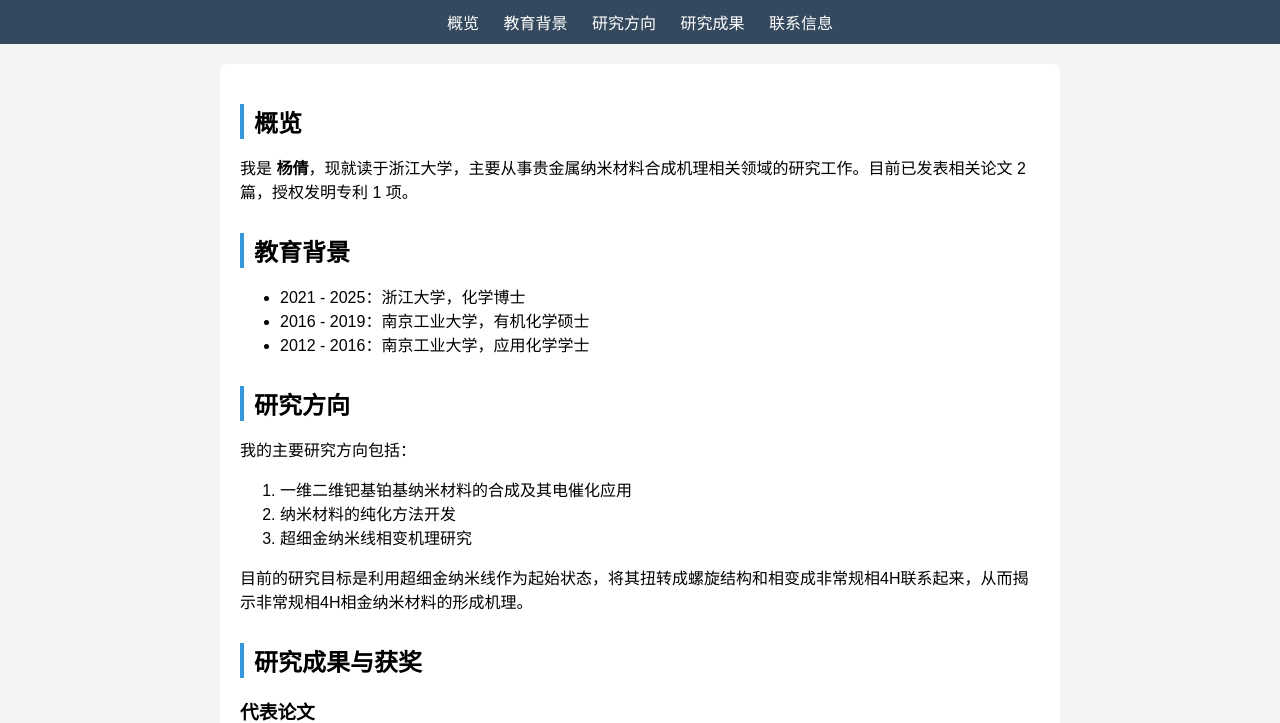
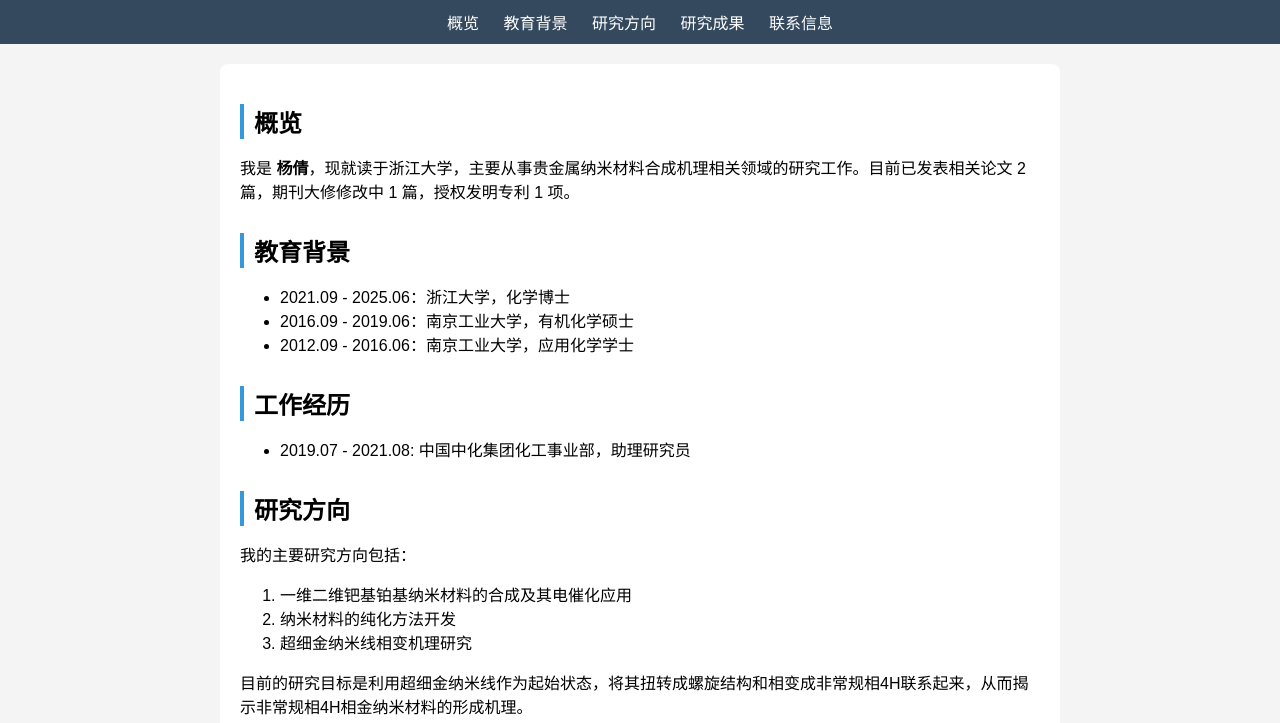
Before and after one commit to yangqian0227/yangqian0227.github.io, a plain HTML site: page index.html in a window 1280 px wide. Shown: the part 86-809 px from the top of the page. Drawn offline with Linux system fonts and the light colour scheme.

Commit message:
Update index.html

```diff
--- a/index.html
+++ b/index.html
@@ -78,16 +78,23 @@
     <!-- 概览 -->
     <section id="overview">
       <h2>概览</h2>
-      <p>我是 <strong>杨倩</strong>，现就读于浙江大学，主要从事贵金属纳米材料合成机理相关领域的研究工作。目前已发表相关论文 2 篇，授权发明专利 1 项。</p>
+      <p>我是 <strong>杨倩</strong>，现就读于浙江大学，主要从事贵金属纳米材料合成机理相关领域的研究工作。目前已发表相关论文 2 篇，期刊大修修改中 1 篇，授权发明专利 1 项。</p>
     </section>
 
     <!-- 教育背景 -->
     <section id="education">
       <h2>教育背景</h2>
       <ul>
-        <li>2021 - 2025：浙江大学，化学博士</li>
-        <li>2016 - 2019：南京工业大学，有机化学硕士</li>
-        <li>2012 - 2016：南京工业大学，应用化学学士</li>
+        <li>2021.09 - 2025.06：浙江大学，化学博士</li>
+        <li>2016.09 - 2019.06：南京工业大学，有机化学硕士</li>
+        <li>2012.09 - 2016.06：南京工业大学，应用化学学士</li>
+      </ul>
+    </section>
+      <!-- 工作经历 -->
+    <section id="education">
+      <h2>工作经历</h2>
+      <ul>
+        <li>2019.07 - 2021.08: 中国中化集团化工事业部，助理研究员 </li>
       </ul>
     </section>
 
@@ -135,7 +142,7 @@
       <h2>联系方式</h2>
       <p>电子邮件：<a href="mailto:zhangsan@example.com">yangqian@westlake.edu.cn</a></p>
       <p>办公地址：浙江省杭州市西湖区西湖大学云谷校区</p>
-      <p>电话：</p>18751807127
+      <p>电话：18751807127
     </section>
   </main>
 
```
